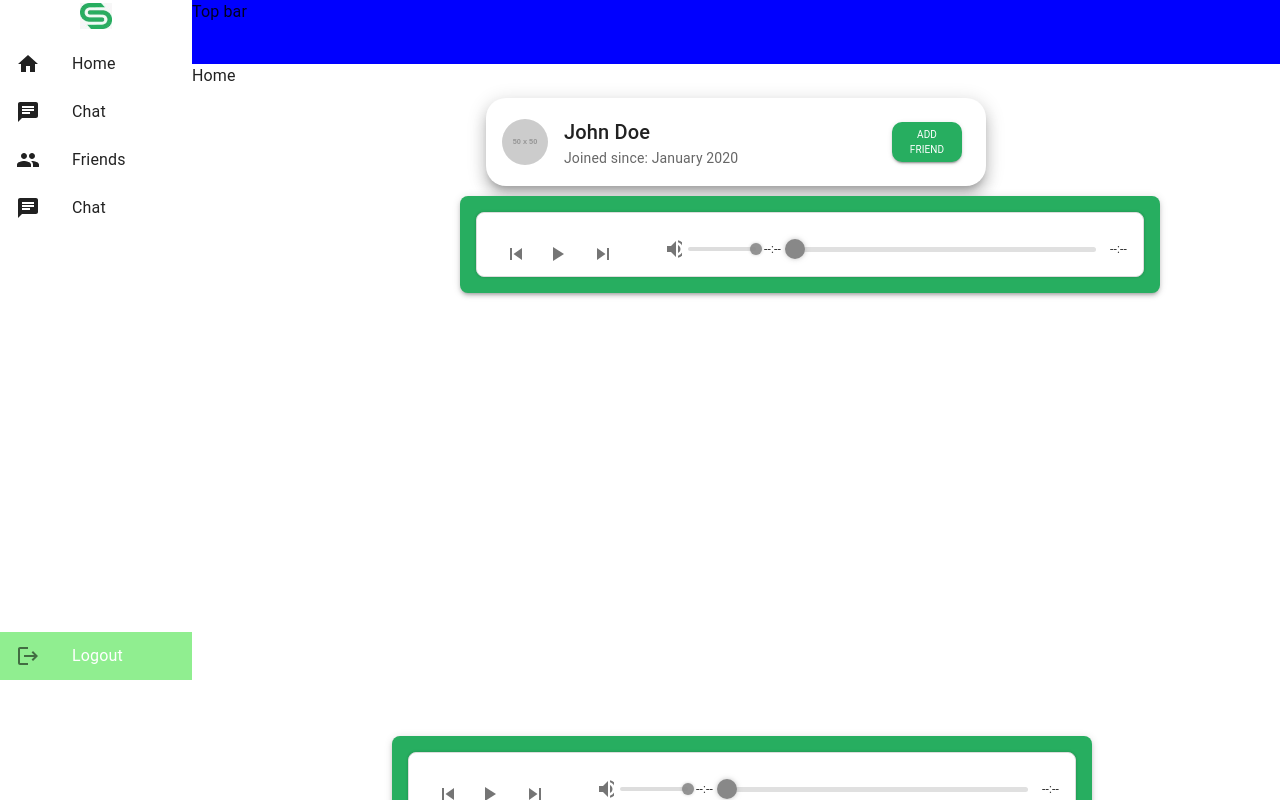
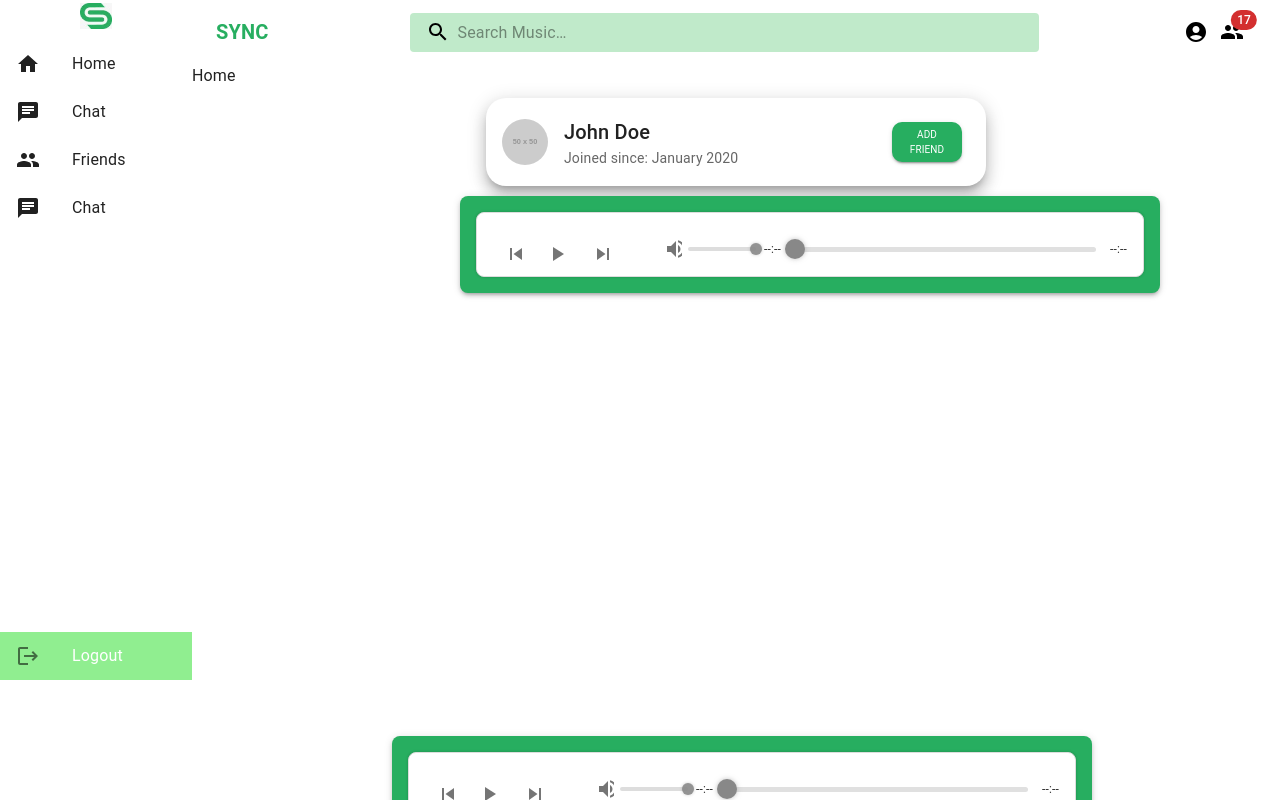
Before and after one commit to Sync-Chord/chord-sync-client, a React (Create React App) app: page /settings in a window 1280 px wide. Built offline with nearby package versions, Linux system fonts and the light colour scheme; sample sign-in values are in the browser's storage.

Commit message:
TopBar Added

```diff
--- a/src/components/common/TopBar.tsx
+++ b/src/components/common/TopBar.tsx
@@ -1,7 +1,194 @@
-import { Box } from "@mui/material";
+import * as React from "react"
+import { styled, alpha } from "@mui/material/styles"
+import AppBar from "@mui/material/AppBar"
+import Box from "@mui/material/Box"
+import Toolbar from "@mui/material/Toolbar"
+import IconButton from "@mui/material/IconButton"
+import Typography from "@mui/material/Typography"
+import InputBase from "@mui/material/InputBase"
+import Badge from "@mui/material/Badge"
+import MenuItem from "@mui/material/MenuItem"
+import Menu from "@mui/material/Menu"
+import SearchIcon from "@mui/icons-material/Search"
+import AccountCircle from "@mui/icons-material/AccountCircle"
+import PeopleIcon from "@mui/icons-material/People"
+
+// Styled components
+const Search = styled("div")(({ theme }) => ({
+  position: "relative",
+  borderRadius: theme.shape.borderRadius,
+  backgroundColor: "#c0eaca",
+  marginRight: theme.spacing(2),
+  marginLeft: 0,
+  width: "100%",
+  [theme.breakpoints.up("sm")]: {
+    marginLeft: theme.spacing(3),
+    width: "70ch", // Adjust the width as needed
+  },
+}))
+
+const SearchIconWrapper = styled("div")(({ theme }) => ({
+  padding: theme.spacing(0, 2),
+  height: "100%",
+  position: "absolute",
+  pointerEvents: "none",
+  display: "flex",
+  alignItems: "center",
+  justifyContent: "center",
+  top: 0,
+  bottom: 0,
+}))
+
+const StyledInputBase = styled(InputBase)(({ theme }) => ({
+  color: "black",
+  width: "100%",
+  "& .MuiInputBase-input": {
+    padding: theme.spacing(1, 1, 1, 0),
+    paddingLeft: `calc(1em + ${theme.spacing(4)})`,
+    transition: theme.transitions.create("width"),
+    width: "100%",
+  },
+}))
 
 const TopBar = () => {
-  return <Box sx={{}}>Top bar</Box>;
-};
+  const [mobileMoreAnchorEl, setMobileMoreAnchorEl] =
+    React.useState<null | HTMLElement>(null)
 
-export default TopBar;
+  const isMobileMenuOpen = Boolean(mobileMoreAnchorEl)
+
+  const handleMobileMenuClose = () => {
+    setMobileMoreAnchorEl(null)
+  }
+
+  const mobileMenuId = "primary-search-account-menu-mobile"
+  const renderMobileMenu = (
+    <Menu
+      anchorEl={mobileMoreAnchorEl}
+      anchorOrigin={{
+        vertical: "top",
+        horizontal: "right",
+      }}
+      id={mobileMenuId}
+      keepMounted
+      transformOrigin={{
+        vertical: "top",
+        horizontal: "right",
+      }}
+      open={isMobileMenuOpen}
+      onClose={handleMobileMenuClose}
+    >
+      <MenuItem>
+        <IconButton
+          size="large"
+          aria-label="show 17 new notifications"
+          color="inherit"
+          sx={{
+            color: "black",
+            "&:hover": {
+              backgroundColor: "#27AE60",
+              color: "white",
+            },
+          }}
+        >
+          <Badge badgeContent={17} color="error">
+            <PeopleIcon />
+          </Badge>
+        </IconButton>
+        <p style={{ color: "black" }}>Notifications</p>
+      </MenuItem>
+      <MenuItem>
+        <IconButton
+          size="large"
+          aria-label="account of current user"
+          color="inherit"
+          sx={{
+            color: "black",
+            "&:hover": {
+              backgroundColor: "#27AE60",
+              color: "white",
+            },
+          }}
+        >
+          <AccountCircle />
+        </IconButton>
+        <p style={{ color: "black" }}>Profile</p>
+      </MenuItem>
+    </Menu>
+  )
+
+  return (
+    <Box sx={{ flexGrow: 1 }}>
+      <AppBar
+        position="static"
+        sx={{ backgroundColor: "white", boxShadow: "none", border: "none" }}
+      >
+        <Toolbar>
+          <Box sx={{ display: { xs: "none", sm: "block" }, flexGrow: 1 }}>
+            <Typography
+              variant="h6"
+              noWrap
+              component="div"
+              sx={{
+                color: "#27AE60",
+                fontWeight: "700",
+              }}
+            >
+              SYNC
+            </Typography>
+          </Box>
+          <Box
+            sx={{ flexGrow: 1, display: "flex", justifyContent: "flex-start" }}
+          >
+            <Search>
+              <SearchIconWrapper>
+                <SearchIcon
+                  sx={{ color: "black", "&:hover": { color: "#27AE60" } }}
+                />
+              </SearchIconWrapper>
+              <StyledInputBase
+                placeholder="Search Music…"
+                inputProps={{ "aria-label": "search" }}
+              />
+            </Search>
+          </Box>
+          <Box sx={{ display: { xs: "none", md: "flex" } }}>
+            <IconButton
+              size="large"
+              edge="end"
+              aria-label="account of current user"
+              color="inherit"
+              sx={{
+                color: "black",
+                "&:hover": {
+                  backgroundColor: "#27AE60",
+                  color: "white",
+                },
+              }}
+            >
+              <AccountCircle />
+            </IconButton>
+            <IconButton
+              size="large"
+              aria-label="show 17 new notifications"
+              color="inherit"
+              sx={{
+                color: "black",
+                "&:hover": {
+                  backgroundColor: "#27AE60",
+                  color: "white",
+                },
+              }}
+            >
+              <Badge badgeContent={17} color="error">
+                <PeopleIcon />
+              </Badge>
+            </IconButton>
+          </Box>
+        </Toolbar>
+      </AppBar>
+      {renderMobileMenu}
+    </Box>
+  )
+}
+
+export default TopBar
```
